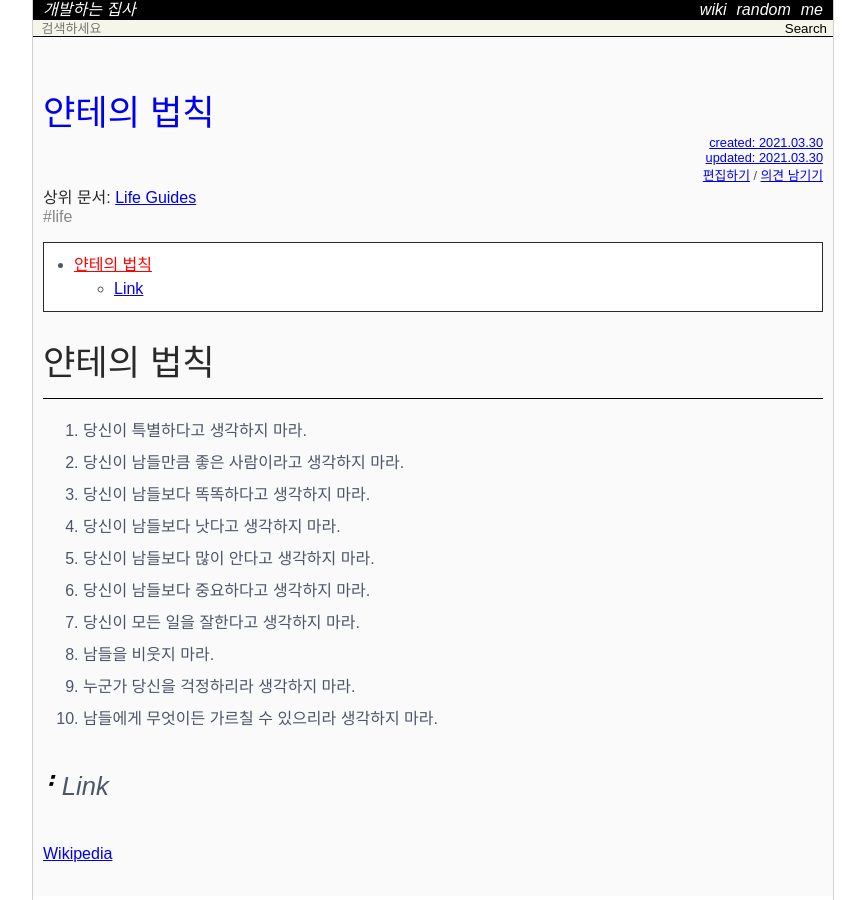
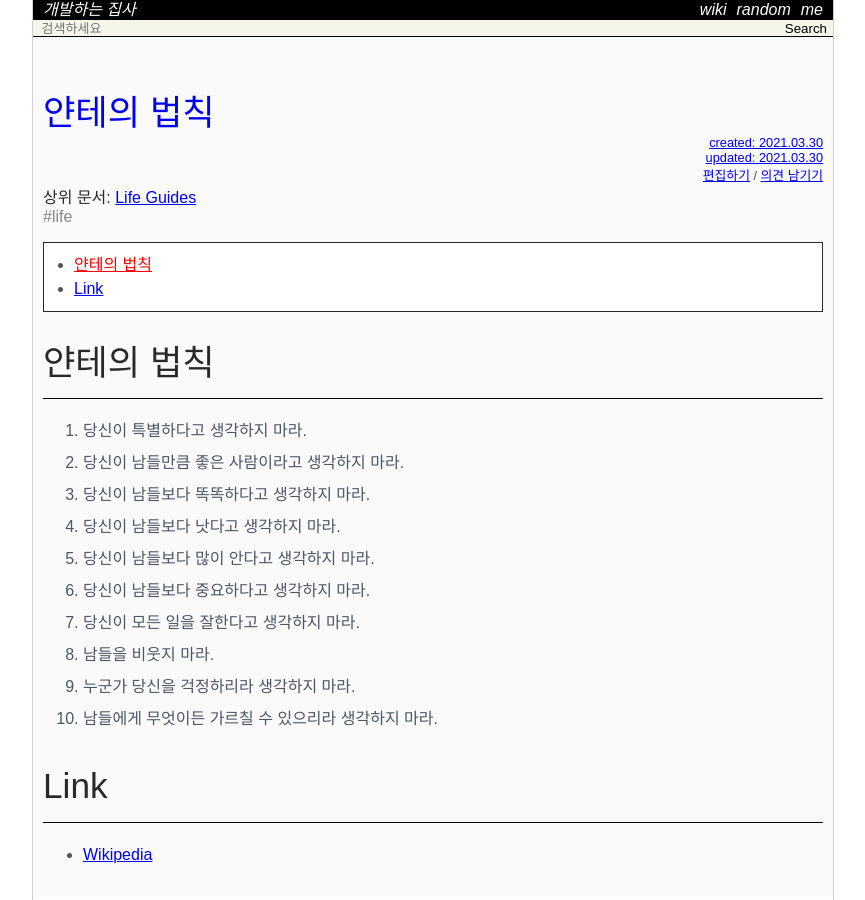
Before and after one commit to Achelous1/achelous1.github.io, a Jekyll site: the page built from _wiki/law-of-jante.md, in a window 1280 px wide. Shown: the whole page, without its empty margins (207-1072 px from the left). Built offline with Jekyll 4.4.1, drawn with Linux system fonts in a browser that asks for light colours; nearby versions of some CDN libraries; some web fonts are replaced; comment, search, counter and statistics services are not loaded.

Commit message:
Minor change

```diff
--- a/_wiki/law-of-jante.md
+++ b/_wiki/law-of-jante.md
@@ -27,5 +27,5 @@ latex   : false
 
 
 
-### Link
-[Wikipedia](https://ko.m.wikipedia.org/wiki/%EC%96%80%ED%85%8C%EC%9D%98_%EB%B2%95%EC%B9%99)
+# Link
+* [Wikipedia](https://ko.m.wikipedia.org/wiki/%EC%96%80%ED%85%8C%EC%9D%98_%EB%B2%95%EC%B9%99)
```
Also changed, not shown: other parts of _wiki/law-of-jante.md (+1 -1 lines).
